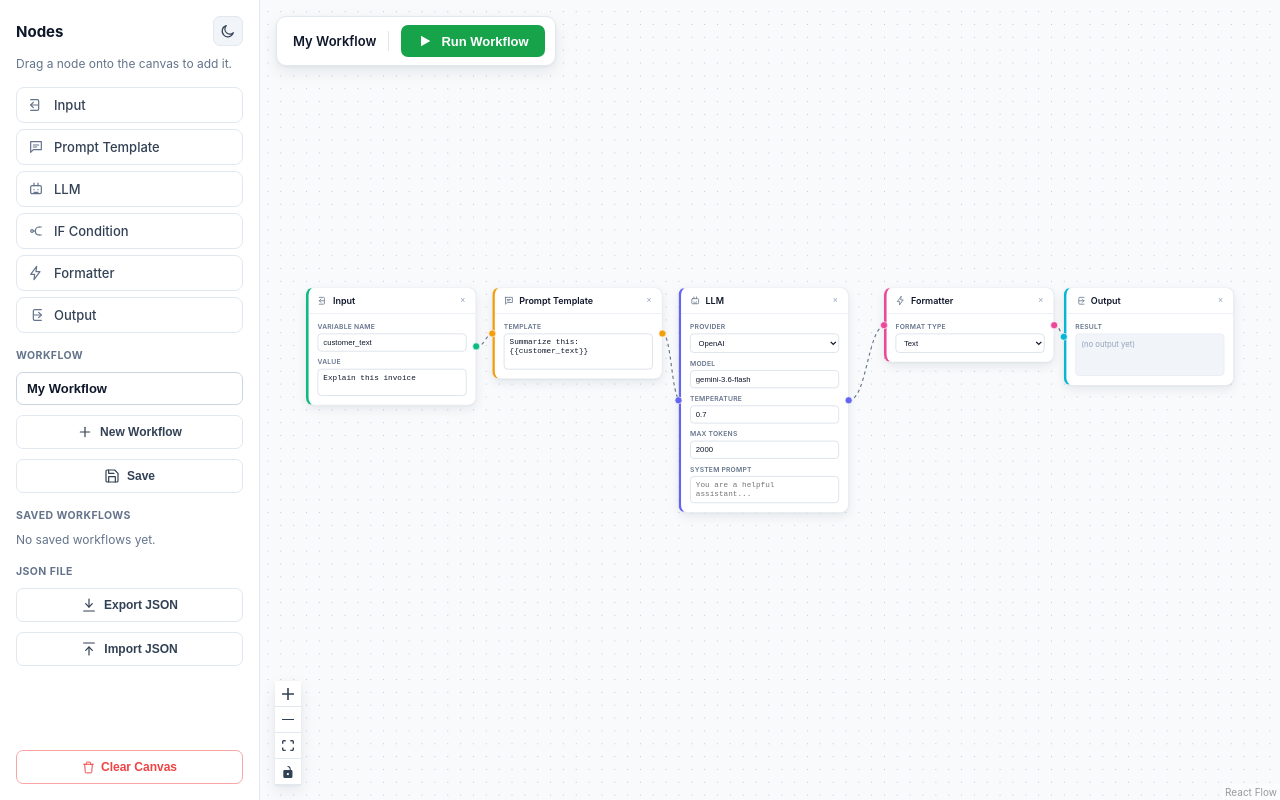
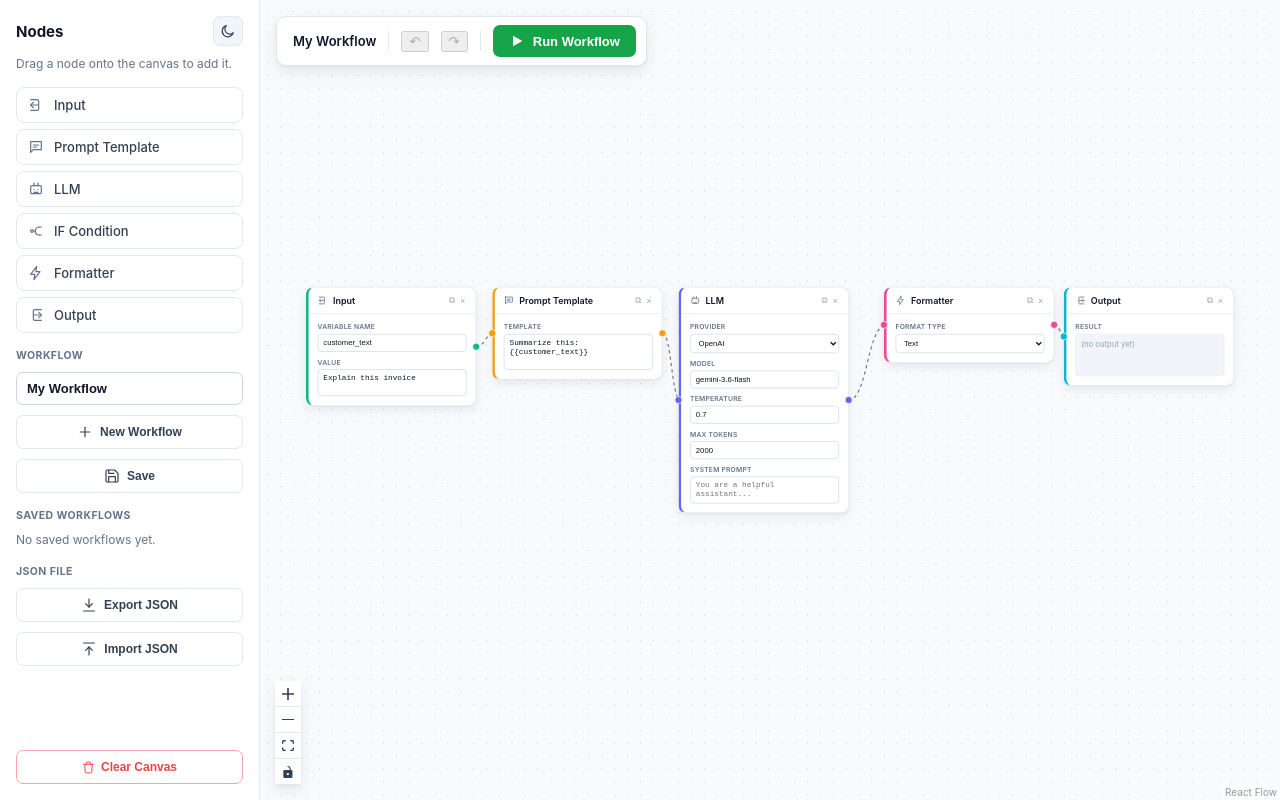
Before and after one commit to Delishaduarte/visual-ai-workflow-builder, a React app in the folder frontend/: page / in a window 1280 px wide. Built offline with nearby package versions, Linux system fonts and the light colour scheme; the HTML template or start-up script is replaced by a standard one.

Commit message:
Node duplication and Undo/Redo

```diff
--- a/frontend/src/App.jsx
+++ b/frontend/src/App.jsx
@@ -80,6 +80,7 @@ function statusIcon(status) {
   if (status === 'success') return '✓';
   if (status === 'running') return '●';
   if (status === 'error') return '✕';
+  if (status === 'skipped') return '—';
   return '○';
 }
 
@@ -97,6 +98,7 @@ function writeSavedWorkflows(workflows) {
 }
 
 function WorkflowCanvas() {
+  // ---------- 1. ALL STATE FIRST ----------
   const [nodes, setNodes, onNodesChange] = useNodesState(initialNodes);
   const [edges, setEdges, onEdgesChange] = useEdgesState(initialEdges);
   const { screenToFlowPosition } = useReactFlow();
@@ -105,34 +107,89 @@ function WorkflowCanvas() {
   const [isRunning, setIsRunning] = useState(false);
   const [inspectedNodeId, setInspectedNodeId] = useState(null);
   const [validationProblems, setValidationProblems] = useState([]);
+  const [connectionError, setConnectionError] = useState(null);
 
   const [workflowName, setWorkflowName] = useState('My Workflow');
   const [savedWorkflowNames, setSavedWorkflowNames] = useState([]);
-  const [connectionError, setConnectionError] = useState(null);
 
-  // Theme state — lives here, INSIDE the component, since useState/useEffect
-  // must always be called from inside a component or hook, never at the
-  // top level of the file.
   const [theme, setTheme] = useState(() => {
     return localStorage.getItem('visual-ai-workflow-builder:theme') || 'light';
   });
 
+  const [history, setHistory] = useState([{ nodes: initialNodes, edges: initialEdges }]);
+  const [historyIndex, setHistoryIndex] = useState(0);
+
+  // ---------- 2. SIMPLE EFFECTS THAT ONLY DEPEND ON STATE ----------
   useEffect(() => {
     document.documentElement.classList.toggle('dark', theme === 'dark');
     localStorage.setItem('visual-ai-workflow-builder:theme', theme);
   }, [theme]);
 
+  useEffect(() => {
+    setSavedWorkflowNames(Object.keys(readSavedWorkflows()));
+  }, []);
+
   const toggleTheme = useCallback(() => {
     setTheme((t) => (t === 'light' ? 'dark' : 'light'));
   }, []);
 
+  // ---------- 3. HISTORY FUNCTIONS (pushHistory, undo, redo) ----------
+  // These must come before anything that USES them.
+  const pushHistory = useCallback((newNodes, newEdges) => {
+    setHistory((prev) => {
+      const trimmed = prev.slice(0, historyIndex + 1);
+      const snapshot = { nodes: newNodes, edges: newEdges };
+      const updated = [...trimmed, snapshot];
+      return updated.length > 50 ? updated.slice(updated.length - 50) : updated;
+    });
+    setHistoryIndex((prev) => Math.min(prev + 1, 49));
+  }, [historyIndex]);
+
+  const undo = useCallback(() => {
+    if (historyIndex === 0) return;
+    const newIndex = historyIndex - 1;
+    const snapshot = history[newIndex];
+    setNodes(snapshot.nodes);
+    setEdges(snapshot.edges);
+    setHistoryIndex(newIndex);
+  }, [history, historyIndex, setNodes, setEdges]);
+
+  const redo = useCallback(() => {
+    if (historyIndex >= history.length - 1) return;
+    const newIndex = historyIndex + 1;
+    const snapshot = history[newIndex];
+    setNodes(snapshot.nodes);
+    setEdges(snapshot.edges);
+    setHistoryIndex(newIndex);
+  }, [history, historyIndex, setNodes, setEdges]);
+
   useEffect(() => {
-    setSavedWorkflowNames(Object.keys(readSavedWorkflows()));
-  }, []);
+    const handleKeyDown = (e) => {
+      const isCtrlOrCmd = e.ctrlKey || e.metaKey;
+      if (!isCtrlOrCmd) return;
 
+      if (e.key === 'z' && !e.shiftKey) {
+        e.preventDefault();
+        undo();
+      } else if (e.key === 'y' || (e.key === 'z' && e.shiftKey)) {
+        e.preventDefault();
+        redo();
+      }
+    };
+    window.addEventListener('keydown', handleKeyDown);
+    return () => window.removeEventListener('keydown', handleKeyDown);
+  }, [undo, redo]);
+
+  // ---------- 4. EVERYTHING ELSE THAT USES pushHistory ----------
   const onConnect = useCallback(
-    (connection) => setEdges((eds) => addEdge({ ...connection, animated: true }, eds)),
-    [setEdges]
+    (connection) => {
+      setEdges((eds) => {
+        const updated = addEdge({ ...connection, animated: true }, eds);
+        pushHistory(nodes, updated);
+        return updated;
+      });
+    },
+    [nodes, pushHistory, setEdges]
   );
 
   const updateNodeData = useCallback(
@@ -148,12 +205,38 @@ function WorkflowCanvas() {
     [setNodes]
   );
 
+  const commitFieldEdit = useCallback(() => {
+    pushHistory(nodes, edges);
+  }, [nodes, edges, pushHistory]);
+
   const deleteNode = useCallback(
     (nodeId) => {
-      setNodes((nds) => nds.filter((n) => n.id !== nodeId));
-      setEdges((eds) => eds.filter((e) => e.source !== nodeId && e.target !== nodeId));
+      const updatedNodes = nodes.filter((n) => n.id !== nodeId);
+      const updatedEdges = edges.filter((e) => e.source !== nodeId && e.target !== nodeId);
+      setNodes(updatedNodes);
+      setEdges(updatedEdges);
+      pushHistory(updatedNodes, updatedEdges);
     },
-    [setNodes, setEdges]
+    [nodes, edges, setNodes, setEdges, pushHistory]
+  );
+
+  const duplicateNode = useCallback(
+    (nodeId) => {
+      const original = nodes.find((n) => n.id === nodeId);
+      if (!original) return;
+
+      const clone = {
+        ...original,
+        id: getId(),
+        position: { x: original.position.x + 40, y: original.position.y + 40 },
+        data: { ...original.data },
+      };
+
+      const updated = nodes.concat(clone);
+      setNodes(updated);
+      pushHistory(updated, edges);
+    },
+    [nodes, edges, setNodes, pushHistory]
   );
 
   const onDragOver = useCallback((event) => {
@@ -169,9 +252,13 @@ function WorkflowCanvas() {
 
       const position = screenToFlowPosition({ x: event.clientX, y: event.clientY });
       const newNode = { id: getId(), type, position, data: {} };
-      setNodes((nds) => nds.concat(newNode));
+      setNodes((nds) => {
+        const updated = nds.concat(newNode);
+        pushHistory(updated, edges);
+        return updated;
+      });
     },
-    [screenToFlowPosition, setNodes]
+    [screenToFlowPosition, setNodes, edges, pushHistory]
   );
 
   const clearCanvas = useCallback(() => {
@@ -291,6 +378,7 @@ function WorkflowCanvas() {
       return;
     }
     setValidationProblems([]);
+    setConnectionError(null);
 
     setIsRunning(true);
     setInspectedNodeId(null);
@@ -340,6 +428,8 @@ function WorkflowCanvas() {
       ...node.data,
       onChange: (newFields) => updateNodeData(node.id, newFields),
       onDelete: () => deleteNode(node.id),
+      onDuplicate: () => duplicateNode(node.id),
+      onCommit: commitFieldEdit,
       runStatus: runStatus[node.id]?.status,
     },
   }));
@@ -399,6 +489,23 @@ function WorkflowCanvas() {
         <div className="top-toolbar">
           <span className="top-toolbar-name">{workflowName || 'Untitled Workflow'}</span>
           <div className="top-toolbar-divider" />
+          <button
+            className="toolbar-icon-btn"
+            onClick={undo}
+            disabled={historyIndex === 0}
+            title="Undo (Ctrl+Z)"
+          >
+            ↶
+          </button>
+          <button
+            className="toolbar-icon-btn"
+            onClick={redo}
+            disabled={historyIndex >= history.length - 1}
+            title="Redo (Ctrl+Y)"
+          >
+            ↷
+          </button>
+          <div className="top-toolbar-divider" />
           <button className="run-button" onClick={runWorkflow} disabled={isRunning}>
             {isRunning ? (
               'Running...'
@@ -409,6 +516,7 @@ function WorkflowCanvas() {
             )}
           </button>
         </div>
+
         {connectionError && (
           <div className="connection-error-banner">
             <strong>Connection error</strong>
--- a/frontend/src/nodes/FormatterNode.jsx
+++ b/frontend/src/nodes/FormatterNode.jsx
@@ -25,7 +25,10 @@ export default function FormatterNode({ data }) {
             )}
           </span>
         </div>
-        <button className="node-delete-btn nodrag" onClick={data.onDelete}>×</button>
+        <div style={{ display: 'flex', gap: '4px' }}>
+          <button className="node-delete-btn nodrag" onClick={data.onDuplicate} title="Duplicate">⧉</button>
+          <button className="node-delete-btn nodrag" onClick={data.onDelete} title="Delete">×</button>
+        </div>
       </div>
       <div className="node-body">
         <div className="node-field">
@@ -34,6 +37,7 @@ export default function FormatterNode({ data }) {
             className="node-select nodrag"
             value={data.formatType || 'text'}
             onChange={(e) => data.onChange({ formatType: e.target.value })}
+            onBlur={data.onCommit}
           >
             <option value="text">Text</option>
             <option value="json">JSON</option>
--- a/frontend/src/nodes/InputNode.jsx
+++ b/frontend/src/nodes/InputNode.jsx
@@ -24,7 +24,10 @@ export default function InputNode({ data }) {
             )}
           </span>
         </div>
-        <button className="node-delete-btn nodrag" onClick={data.onDelete}>×</button>
+        <div style={{ display: 'flex', gap: '4px' }}>
+          <button className="node-delete-btn nodrag" onClick={data.onDuplicate} title="Duplicate">⧉</button>
+          <button className="node-delete-btn nodrag" onClick={data.onDelete} title="Delete">×</button>
+        </div>
       </div>
       <div className="node-body">
         <div className="node-field">
@@ -35,6 +38,7 @@ export default function InputNode({ data }) {
             placeholder="customer_text"
             value={data.varName || ''}
             onChange={(e) => data.onChange({ varName: e.target.value })}
+            onBlur={data.onCommit}
           />
         </div>
         <div className="node-field">
@@ -45,6 +49,7 @@ export default function InputNode({ data }) {
             placeholder="Enter value..."
             value={data.value || ''}
             onChange={(e) => data.onChange({ value: e.target.value })}
+            onBlur={data.onCommit}
             style={{ resize: 'none' }}
           />
         </div>
--- a/frontend/src/nodes/LLMNode.jsx
+++ b/frontend/src/nodes/LLMNode.jsx
@@ -25,7 +25,10 @@ export default function LLMNode({ data }) {
             )}
           </span>
         </div>
-        <button className="node-delete-btn nodrag" onClick={data.onDelete}>×</button>
+        <div style={{ display: 'flex', gap: '4px' }}>
+          <button className="node-delete-btn nodrag" onClick={data.onDuplicate} title="Duplicate">⧉</button>
+          <button className="node-delete-btn nodrag" onClick={data.onDelete} title="Delete">×</button>
+        </div>
       </div>
       <div className="node-body">
         <div className="node-field">
@@ -34,6 +37,7 @@ export default function LLMNode({ data }) {
             className="node-select nodrag"
             value={data.provider || 'openai'}
             onChange={(e) => data.onChange({ provider: e.target.value })}
+            onBlur={data.onCommit}
           >
             <option value="openai">OpenAI</option>
             <option value="anthropic">Anthropic</option>
@@ -48,6 +52,7 @@ export default function LLMNode({ data }) {
             placeholder="gpt-4o-mini"
             value={data.model || ''}
             onChange={(e) => data.onChange({ model: e.target.value })}
+            onBlur={data.onCommit}
           />
         </div>
         <div className="node-field">
@@ -61,6 +66,7 @@ export default function LLMNode({ data }) {
             placeholder="0.7"
             value={data.temperature ?? ''}
             onChange={(e) => data.onChange({ temperature: e.target.value })}
+            onBlur={data.onCommit}
           />
         </div>
         <div className="node-field">
@@ -71,6 +77,7 @@ export default function LLMNode({ data }) {
             placeholder="2000"
             value={data.maxTokens ?? ''}
             onChange={(e) => data.onChange({ maxTokens: e.target.value })}
+            onBlur={data.onCommit}
           />
         </div>
         <div className="node-field">
@@ -81,6 +88,7 @@ export default function LLMNode({ data }) {
             placeholder="You are a helpful assistant..."
             value={data.systemPrompt || ''}
             onChange={(e) => data.onChange({ systemPrompt: e.target.value })}
+            onBlur={data.onCommit}
             style={{ resize: 'none' }}
           />
         </div>
--- a/frontend/src/nodes/OutputNode.jsx
+++ b/frontend/src/nodes/OutputNode.jsx
@@ -25,7 +25,10 @@ export default function OutputNode({ data }) {
             )}
           </span>
         </div>
-        <button className="node-delete-btn nodrag" onClick={data.onDelete}>×</button>
+        <div style={{ display: 'flex', gap: '4px' }}>
+          <button className="node-delete-btn nodrag" onClick={data.onDuplicate} title="Duplicate">⧉</button>
+          <button className="node-delete-btn nodrag" onClick={data.onDelete} title="Delete">×</button>
+        </div>
       </div>
       <div className="node-body">
         <div className="node-field">
--- a/frontend/src/nodes/PromptTemplateNode.jsx
+++ b/frontend/src/nodes/PromptTemplateNode.jsx
@@ -25,7 +25,10 @@ export default function PromptTemplateNode({ data }) {
             )}
           </span>
         </div>
-        <button className="node-delete-btn nodrag" onClick={data.onDelete}>×</button>
+        <div style={{ display: 'flex', gap: '4px' }}>
+          <button className="node-delete-btn nodrag" onClick={data.onDuplicate} title="Duplicate">⧉</button>
+          <button className="node-delete-btn nodrag" onClick={data.onDelete} title="Delete">×</button>
+        </div>
       </div>
       <div className="node-body">
         <div className="node-field">
@@ -36,6 +39,7 @@ export default function PromptTemplateNode({ data }) {
             placeholder={'Summarize this: {{customer_text}}'}
             value={data.template || ''}
             onChange={(e) => data.onChange({ template: e.target.value })}
+            onBlur={data.onCommit}
             style={{ resize: 'none' }}
           />
         </div>
```
Also changed, not shown: frontend/src/nodes/IfNode.jsx (+6 -1 lines). Lines whose indentation alone changed are shown as unchanged.
